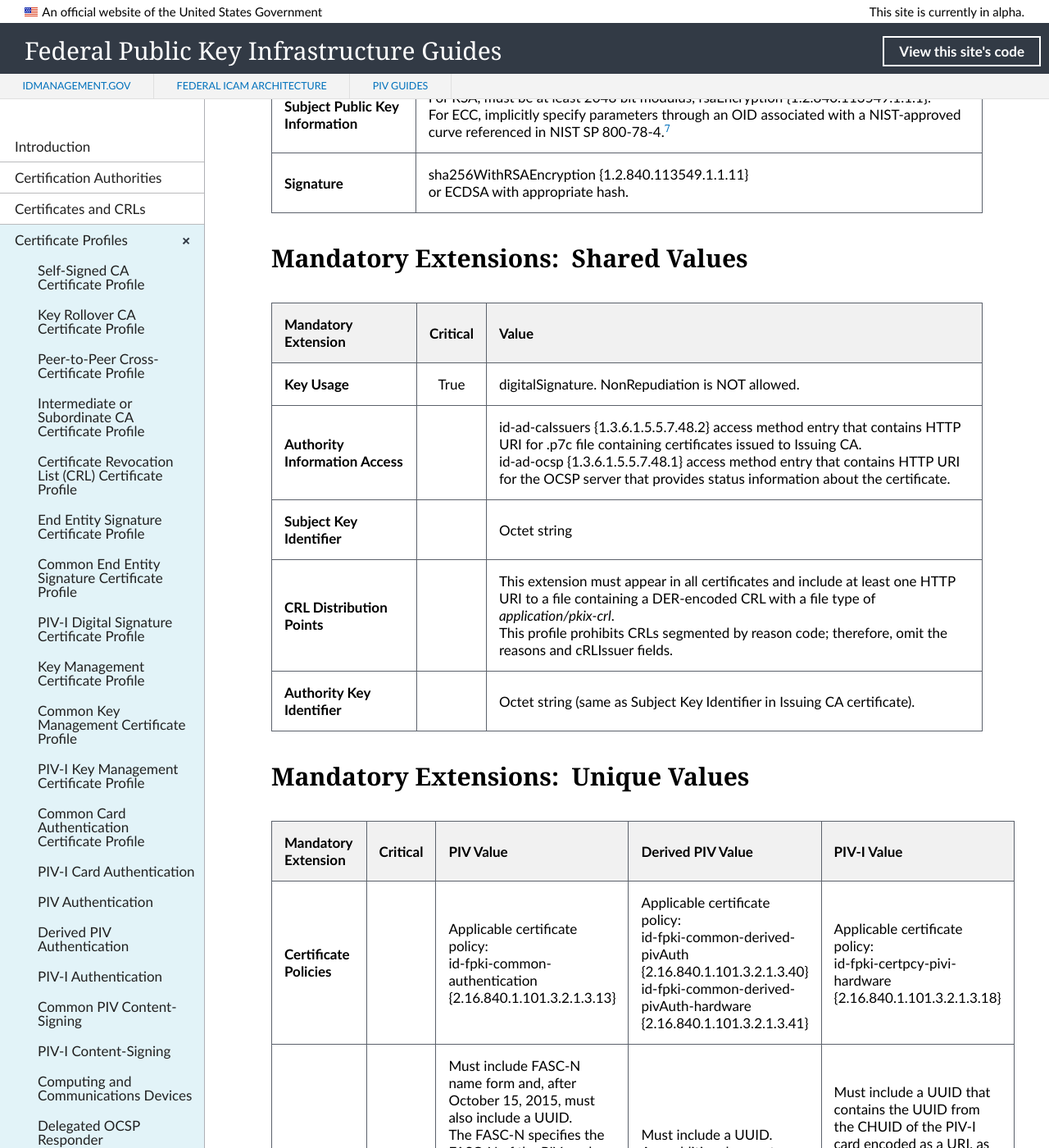
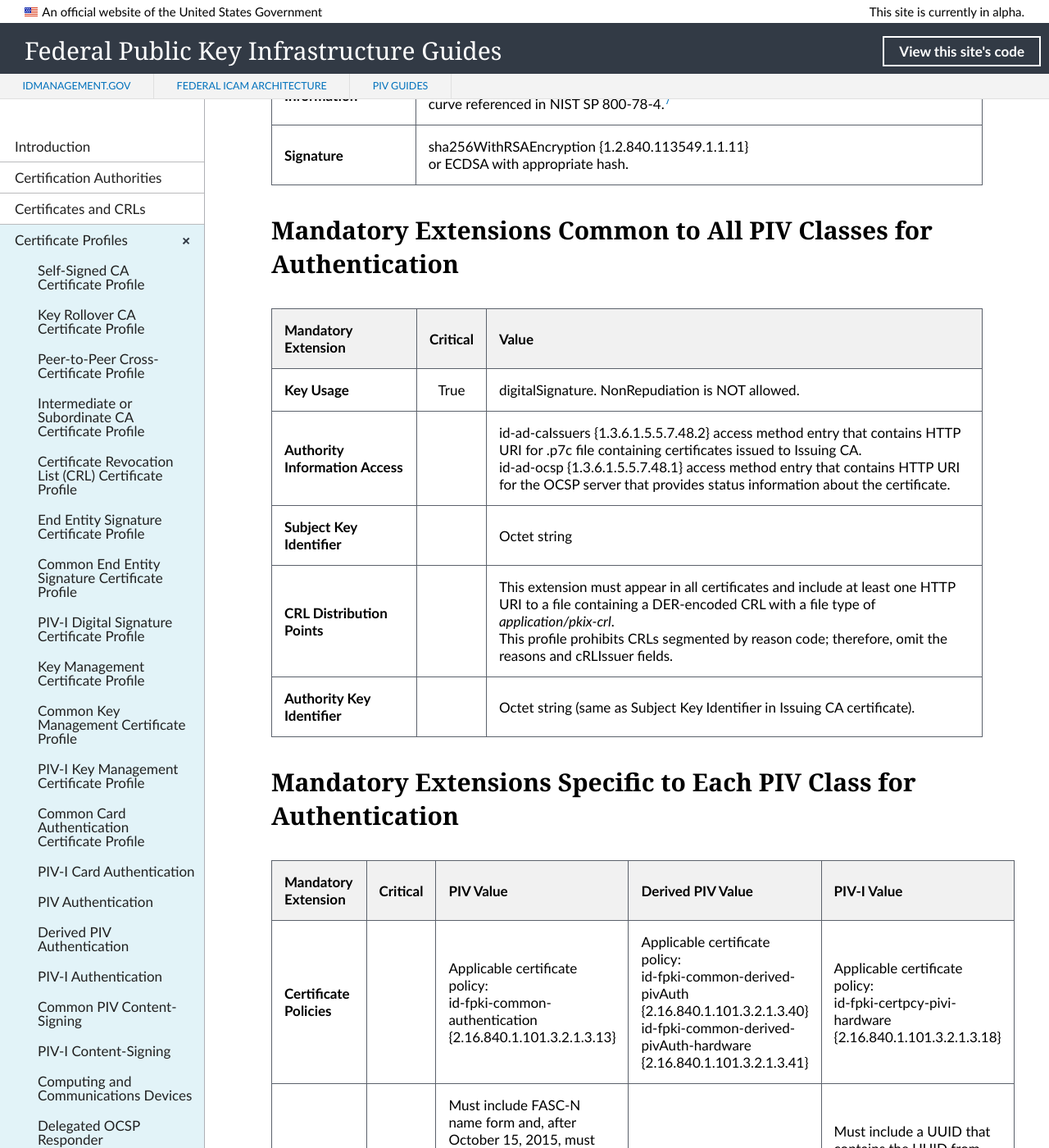
Before and after one commit to GSA/fpki-guides, a Jekyll site: the page built from _profiles/23_all_piv_auth.md, in a window 1280 px wide and 1400 px high, scrolled down 1560 px. Shown: the whole window at 82% size. Built offline with Jekyll 4.4.1, drawn with Linux system fonts in a browser that asks for light colours; nearby versions of some CDN libraries; library files that are not in the unit come from our copies; some of the changed text lies outside the part shown.

Commit message:
Update 23_all_piv_auth.md
Change titles (clarity)

```diff
--- a/_profiles/23_all_piv_auth.md
+++ b/_profiles/23_all_piv_auth.md
@@ -5,14 +5,13 @@ permalink: profiles/allpivauth3/
 ---
 This profile specifies the unique settings required for:
 
-* X.509 **PIV Authentication** and **Derived PIV Authentication** certificates issued under the _Common Policy CP_<sup>[1](#1)</sup>
+* X.509 **PIV Authentication** certificates issued under the _Common Policy CP_<sup>[1](#1)</sup>
+* X.509 **Derived PIV Authentication** certificates issued under the _Common Policy CP_
 * X.509 **PIV-I Authentication** certificates issued under the _FBCA CP_.<sup>[2](#2)</sup>
 
 For standard, detailed certificate information, see the _ITU-T X.509 Recommendation_<sup>[3](#3)</sup> and RFC 5280<sup>[4](#4)</sup>.
 
 ## Certificate Profile Traceability Matrix
-
-This profile supersedes 3 previously published profiles:
 
 | **Current<br>Number** | **Current Profile Name**   |  **Superseded Policy<br>and Profile Number**  | **Deprecated Profile Name** |
 | :----: | :----: | :----:| :----: |
@@ -33,7 +32,7 @@ This profile supersedes 3 previously published profiles:
 | **Subject Public Key Information**  |   For RSA, must be at least 2048 bit modulus, rsaEncryption {1.2.840.113549.1.1.1}.<br>For ECC, implicitly specify parameters through an OID associated with a NIST-approved curve referenced in NIST SP 800-78-4.<sup>[7](#7)</sup>   |
 | **Signature**   |   sha256WithRSAEncryption {1.2.840.113549.1.1.11}<br>or ECDSA with appropriate hash.   |
 
-## Mandatory Extensions:&nbsp;&nbsp;Shared Values
+## Mandatory Extensions Common to All PIV Classes for Authentication
 
 | **Mandatory<br>Extension** |  **Critical** | **Value** |
 | :-------- | :-----: | :----- |
@@ -43,7 +42,7 @@ This profile supersedes 3 previously published profiles:
 | **CRL Distribution Points**   | |  This extension must appear in all certificates and include at least one HTTP URI to a file containing a DER-encoded CRL with a file type of _application/pkix-crl_.<br>This profile prohibits CRLs segmented by reason code; therefore, omit the reasons and cRLIssuer fields. |
 | **Authority Key Identifier**   |  | Octet string (same as Subject Key Identifier in Issuing CA certificate). |
 
-## Mandatory Extensions:&nbsp;&nbsp;Unique Values
+## Mandatory Extensions Specific to Each PIV Class for Authentication
 
 | **Mandatory<br>Extension**  | **Critical** | **PIV Value** | **Derived PIV Value**  |  **PIV-I Value** |
 | :-------- | :------ | :----- | :-----  | :-----     |
@@ -51,7 +50,7 @@ This profile supersedes 3 previously published profiles:
 | **Subject Alternative Name**   |  | Must include FASC-N name form and, after October 15, 2015, must also include a UUID.<br>The FASC-N specifies the FASC-N of the PIV card that contains the corresponding PIV Authentication key.<br>Any additional name types may be present.<br>Other names may be included to support local applications.  | Must include a UUID.<br>Any additional name types may be present.<br>Other names may be included to support local applications.  | Must include a UUID that contains the UUID from the CHUID of the PIV-I card encoded as a URI, as specified in RFC 4122,<sup>[8](#8)</sup> Section 3.<br>Any additional name types may be present.<br>Other names may be included to support local applications.  |
 | **PIV Interim**   |  | piv-interim indicator {2.16.840.1.101.3.6.9.1} is defined in FIPS 201-2, Appendix B.2, as PIV NACI indicator. The value of this extension is asserted as follows:<br>1. TRUE if, at the time of credential issuance:<br>(1) the FBI National Criminal History Fingerprint Check has been completed successfully, and<br>(2) an NACI has been initiated but has not been completed.<br>2. FALSE if, at the time of credential issuance, the subject’s NACI has been completed and successfully adjudicated. | Same value as for PIV.  |   |
 
-## Optional Extensions:&nbsp;&nbsp;Shared Values
+## Optional Extensions Common to All PIV Classes for Authentication
 
 | **Optional<br>Extension**  | **Critical** | **Value** |
 | :-------- | :------ | :----- |
```
